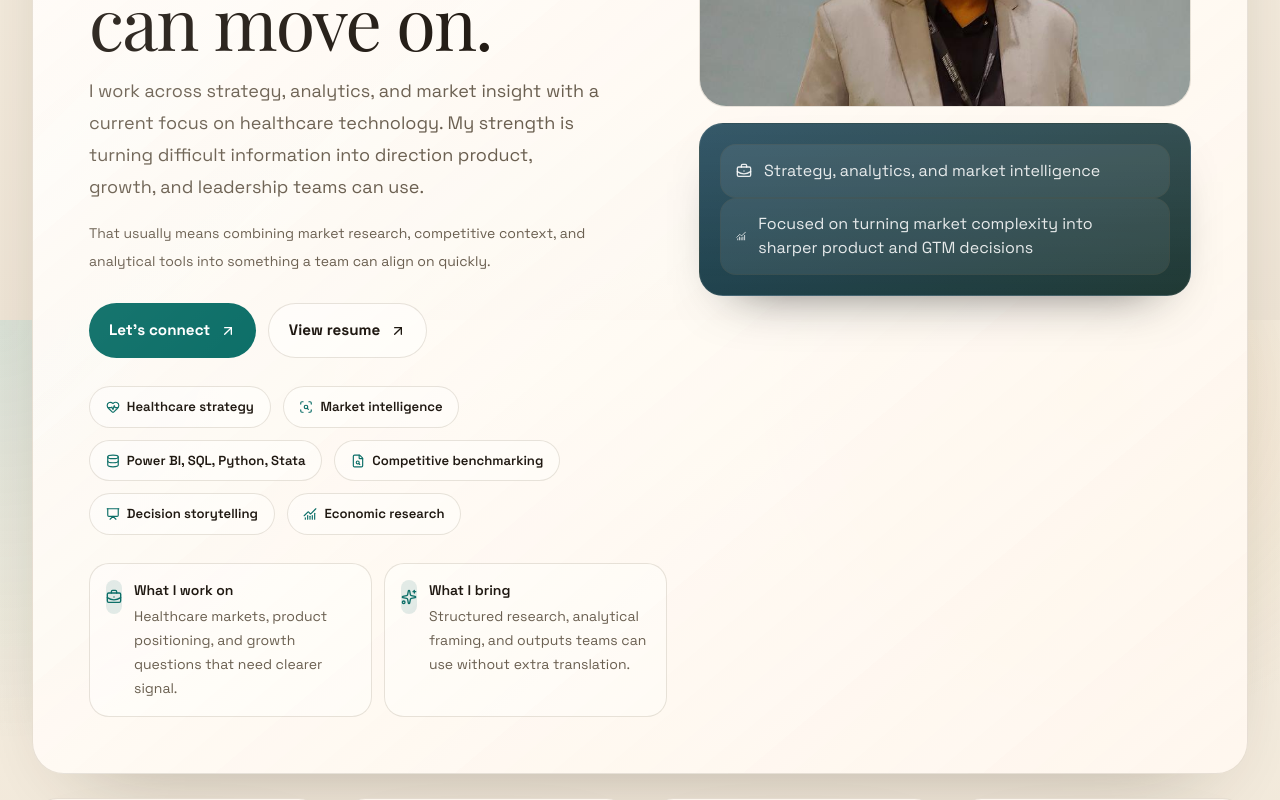
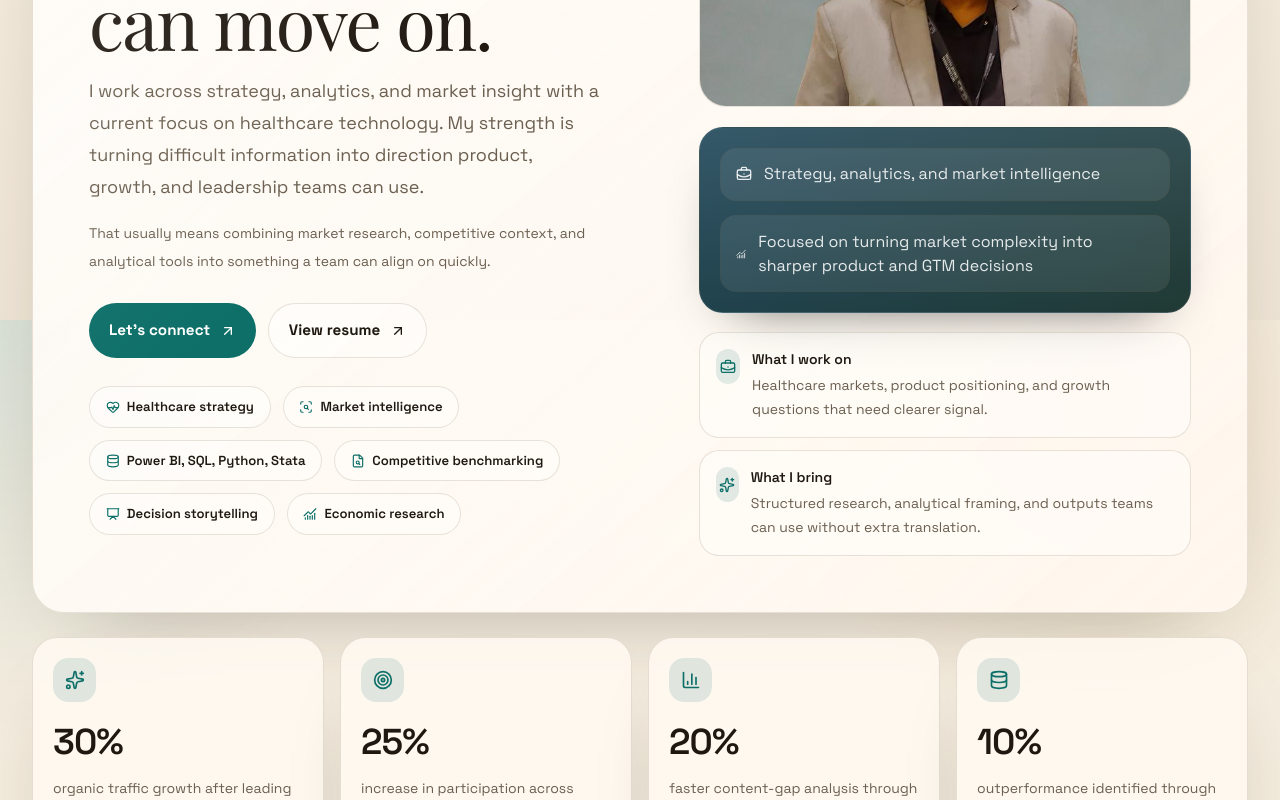
Before and after one commit to SowmyaVunnam/SowmyaVunnam.github.io, a Next.js app: page / in a window 1280 px wide. Shown: the part 480-1280 px from the top of the page. Built offline with nearby package versions, Linux system fonts and the light colour scheme; no server answers; a web font is replaced by a local one.

Commit message:
Rebalance hero right column

```diff
--- a/src/app/globals.css
+++ b/src/app/globals.css
@@ -193,7 +193,7 @@ img {
 
 .hero-side {
   display: grid;
-  gap: 1rem;
+  gap: 1.2rem;
   align-content: start;
   align-self: start;
 }
@@ -378,6 +378,11 @@ button:focus-visible {
   padding: 0.85rem 0.95rem;
   background: rgba(255, 255, 255, 0.08);
   color: rgba(255, 255, 255, 0.88);
+}
+
+.hero-note {
+  display: grid;
+  gap: 0.9rem;
 }
 
 .dark .glass-row {
--- a/src/app/page.tsx
+++ b/src/app/page.tsx
@@ -298,22 +298,6 @@ export default function Home() {
                   </span>
                 ))}
               </div>
-
-              <div className="mt-7 grid gap-3 sm:grid-cols-2">
-                {overviewHighlights.map(({ title, detail, icon: Icon }) => (
-                  <div key={title} className="soft-block rounded-[1.25rem] p-4">
-                    <div className="flex items-start gap-3">
-                      <div className="icon-shell icon-shell-sm">
-                        <Icon className="h-4 w-4 text-[color:var(--accent)]" />
-                      </div>
-                      <div>
-                        <p className="text-sm font-semibold">{title}</p>
-                        <p className="muted mt-1 text-sm leading-6">{detail}</p>
-                      </div>
-                    </div>
-                  </div>
-                ))}
-              </div>
             </div>
 
             <div className="hero-side">
@@ -336,6 +320,22 @@ export default function Home() {
                   <ChartNoAxesCombined className="h-4 w-4" />
                   <span>Focused on turning market complexity into sharper product and GTM decisions</span>
                 </div>
+              </div>
+
+              <div className="grid gap-3 sm:grid-cols-2 xl:grid-cols-1">
+                {overviewHighlights.map(({ title, detail, icon: Icon }) => (
+                  <div key={title} className="soft-block rounded-[1.25rem] p-4">
+                    <div className="flex items-start gap-3">
+                      <div className="icon-shell icon-shell-sm">
+                        <Icon className="h-4 w-4 text-[color:var(--accent)]" />
+                      </div>
+                      <div>
+                        <p className="text-sm font-semibold">{title}</p>
+                        <p className="muted mt-1 text-sm leading-6">{detail}</p>
+                      </div>
+                    </div>
+                  </div>
+                ))}
               </div>
             </div>
           </div>
```
